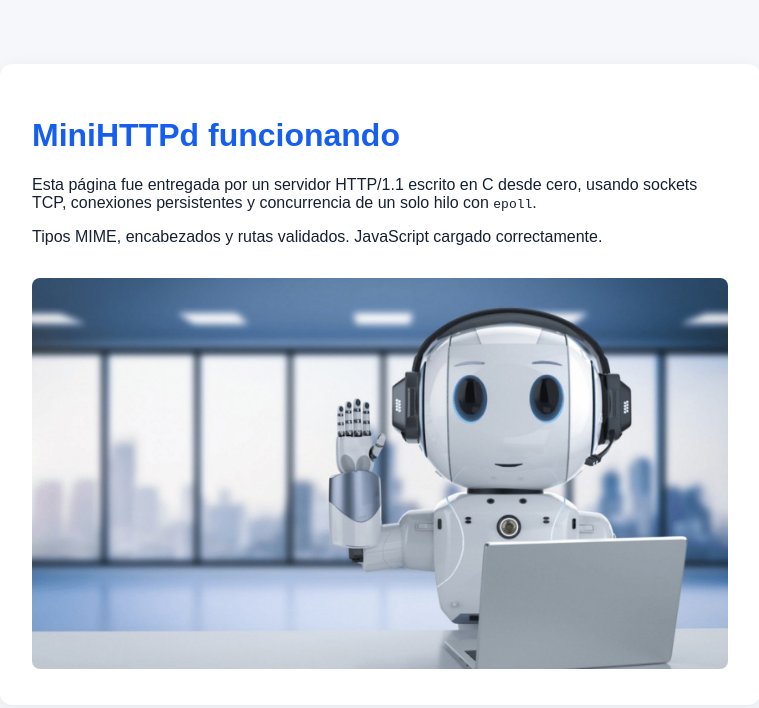
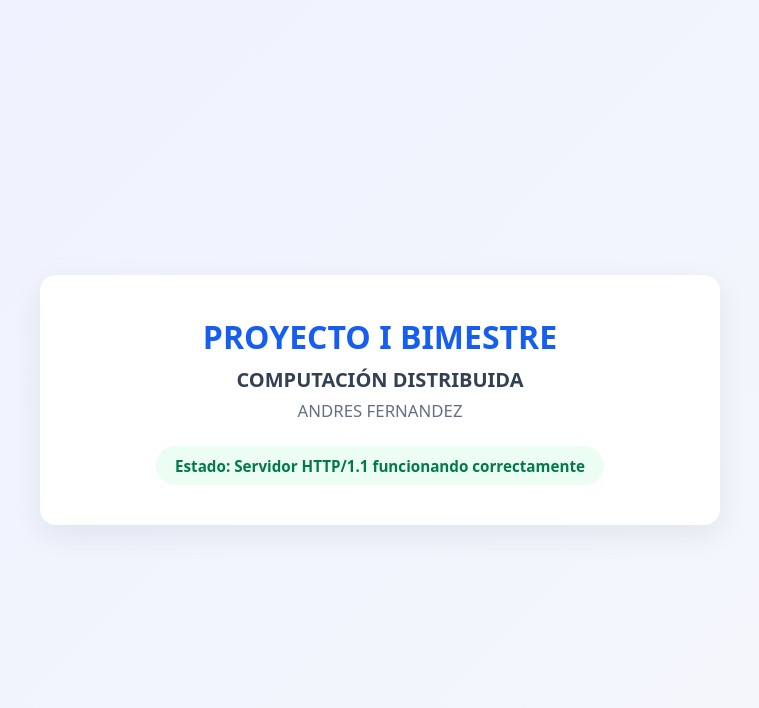
Before and after one commit to andresit02/minihttpd, a plain HTML site: page www/index.html in a window 1280 px wide. Shown: the whole page, without its empty margins (260-1019 px from the left). Drawn offline with Linux system fonts and the light colour scheme.

Commit message:
Corregir elemento de estado en index.html y centrar estilos en style.css

```diff
--- a/www/app.js
+++ b/www/app.js
@@ -1,3 +1,3 @@
 document.addEventListener('DOMContentLoaded', () => {
-  document.querySelector('#estado').textContent += ' JavaScript cargado correctamente.';
+  document.querySelector('#estado').textContent += ' Servidor HTTP/1.1 funcionando correctamente';
 });
--- a/www/index.html
+++ b/www/index.html
@@ -8,10 +8,10 @@
 </head>
 <body>
   <main>
-    <h1>MiniHTTPd funcionando</h1>
-    <p>Esta página fue entregada por un servidor HTTP/1.1 escrito en C desde cero, usando sockets TCP, conexiones persistentes y concurrencia de un solo hilo con <code>epoll</code>.</p>
-    <p id="estado">Tipos MIME, encabezados y rutas validados.</p>
-    <img src="/image.png" alt="MiniHTTPd" style="max-width: 100%; height: auto; margin-top: 1rem; border-radius: 8px;">
+    <h1>PROYECTO I BIMESTRE</h1>
+    <h2>COMPUTACIÓN DISTRIBUIDA</h2>
+    <h3>ANDRES FERNANDEZ</h3>
+    <p id="estado">Estado:</p>
   </main>
   <script src="/app.js"></script>
 </body>
--- a/www/style.css
+++ b/www/style.css
@@ -1,3 +1,56 @@
-body { font-family: sans-serif; max-width: 760px; margin: 4rem auto; padding: 0 1rem; background: #f5f7fb; color: #172033; }
-main { background: white; padding: 2rem; border-radius: 12px; box-shadow: 0 4px 18px #0001; }
-h1 { color: #155eef; }
+* {
+  box-sizing: border-box;
+  margin: 0;
+  padding: 0;
+}
+
+body {
+  font-family: system-ui, -apple-system, sans-serif;
+  min-height: 100vh;
+  display: flex;
+  align-items: center;
+  justify-content: center;
+  padding: 1.5rem;
+  background: linear-gradient(135deg, #eef2ff 0%, #f5f7fb 100%);
+  color: #172033;
+}
+
+main {
+  width: 100%;
+  max-width: 680px;
+  background: #ffffff;
+  padding: 2.5rem 2rem;
+  border-radius: 16px;
+  box-shadow: 0 10px 30px rgba(23, 32, 51, 0.08);
+  text-align: center;
+}
+
+h1 {
+  color: #155eef;
+  font-size: 2rem;
+  margin-bottom: 0.5rem;
+}
+
+h2 {
+  color: #344054;
+  font-size: 1.25rem;
+  font-weight: 600;
+  margin-bottom: 0.4rem;
+}
+
+h3 {
+  color: #667085;
+  font-size: 1.05rem;
+  font-weight: 500;
+  margin-bottom: 1.5rem;
+}
+
+#estado {
+  display: inline-block;
+  padding: 0.6rem 1.2rem;
+  border-radius: 999px;
+  background: #ecfdf3;
+  color: #027a48;
+  font-weight: 600;
+  font-size: 0.95rem;
+}
```
